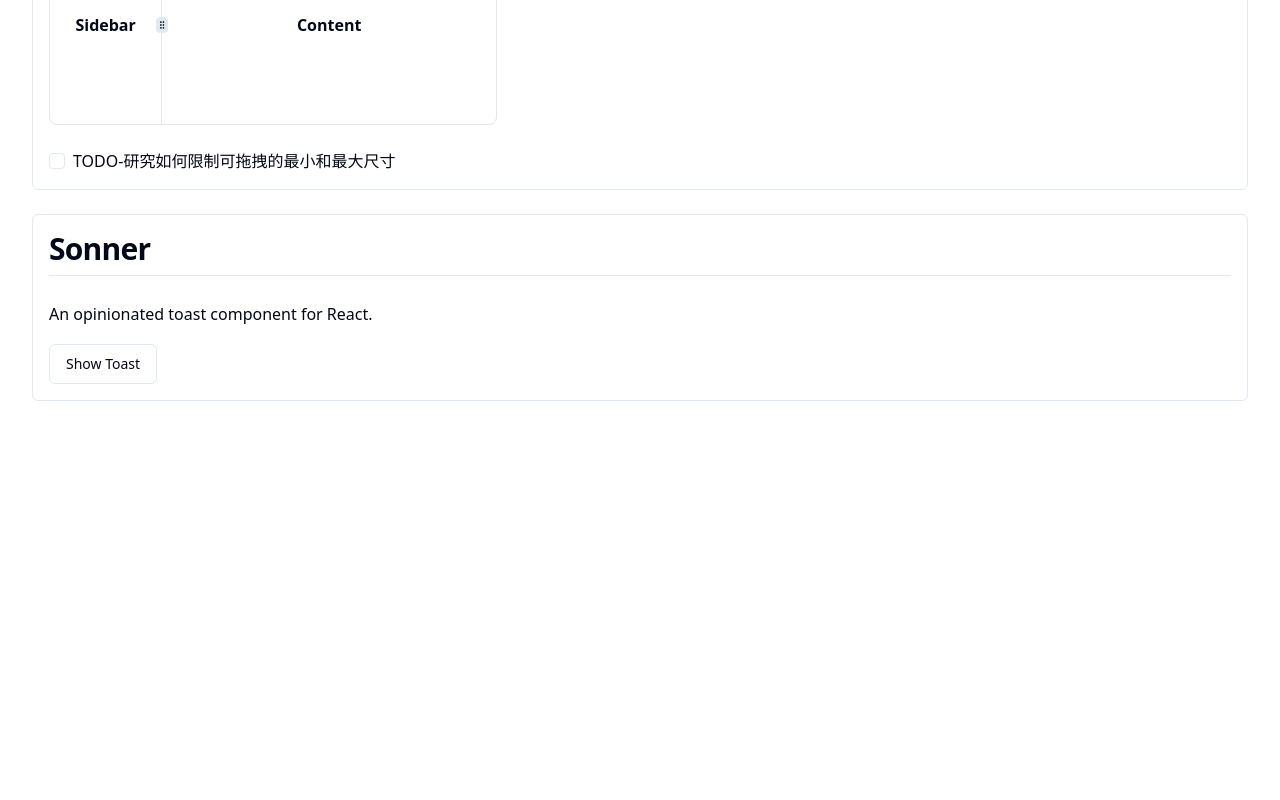
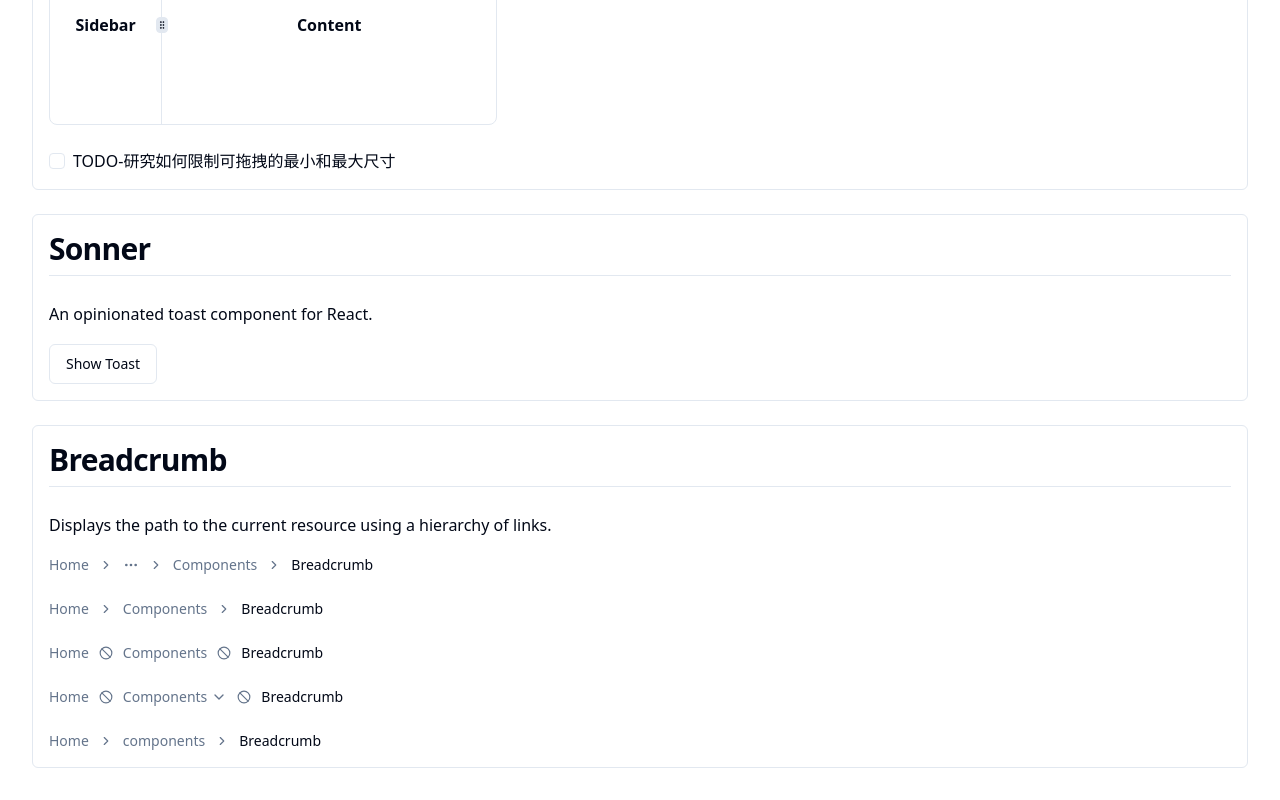
Before and after one commit to clifflee365/shadcn-ui-demo, a Next.js app: page /new in a window 1280 px wide. Shown: the part 2512-3312 px from the top of the page. Before the commit the page ends 2945 px from the top, so only its background shows below. Built offline with nearby package versions, Linux system fonts and the light colour scheme.

Commit message:
feat: breadcrumb

```diff
--- a/app/new/page.tsx
+++ b/app/new/page.tsx
@@ -14,6 +14,7 @@
 import { ResizableDemo, ResizableDirection, ResizableWithHandleDemo } from "@/components/ResizableDemo"
 import { Checkbox } from "@/components/ui/checkbox"
 import { SonnerDemo } from "@/components/SonnerDemo"
+import { BreadcrumbDemo, BreadcrumbDemoBasic, BreadcrumbLinkAsChild, BreadcrumbWithCustomSeparator, BreadcrumbWithDropdown } from "@/components/BreadcrumbDemo"
 
 const NewComponents = () => {
   return (
@@ -75,6 +76,18 @@
       >
         <SonnerDemo/>
       </Box>
+
+      <Box
+        title="Breadcrumb"
+        desc="Displays the path to the current resource using a hierarchy of links."
+        contentClassName="flex flex-col gap-6"
+      >
+        <BreadcrumbDemo/>
+        <BreadcrumbDemoBasic/>
+        <BreadcrumbWithCustomSeparator/>
+        <BreadcrumbWithDropdown/>
+        <BreadcrumbLinkAsChild/>
+      </Box>
     </div>
   )
 }
--- /dev/null
+++ b/components/BreadcrumbDemo.tsx
@@ -0,0 +1,153 @@
+import {
+  Breadcrumb,
+  BreadcrumbEllipsis,
+  BreadcrumbItem,
+  BreadcrumbLink,
+  BreadcrumbList,
+  BreadcrumbPage,
+  BreadcrumbSeparator,
+} from "@/components/ui/breadcrumb"
+import {
+  DropdownMenu,
+  DropdownMenuContent,
+  DropdownMenuItem,
+  DropdownMenuTrigger,
+} from "@/components/ui/dropdown-menu"
+
+import { Slash, ChevronDown } from "lucide-react"
+import Link from "next/link"
+
+export function BreadcrumbDemo() {
+  return (
+    <Breadcrumb>
+      <BreadcrumbList>
+        <BreadcrumbItem>
+          <BreadcrumbLink href="/">Home</BreadcrumbLink>
+        </BreadcrumbItem>
+        <BreadcrumbSeparator />
+        <BreadcrumbItem>
+          <DropdownMenu>
+            <DropdownMenuTrigger className="flex items-center gap-1">
+              <BreadcrumbEllipsis className="h-4 w-4" />
+              <span className="sr-only">Toggle menu</span>
+            </DropdownMenuTrigger>
+            <DropdownMenuContent align="start">
+              <DropdownMenuItem>Documentation</DropdownMenuItem>
+              <DropdownMenuItem>Themes</DropdownMenuItem>
+              <DropdownMenuItem>GitHub</DropdownMenuItem>
+            </DropdownMenuContent>
+          </DropdownMenu>
+        </BreadcrumbItem>
+        <BreadcrumbSeparator />
+        <BreadcrumbItem>
+          <BreadcrumbLink href="/docs/components">Components</BreadcrumbLink>
+        </BreadcrumbItem>
+        <BreadcrumbSeparator />
+        <BreadcrumbItem>
+          <BreadcrumbPage>Breadcrumb</BreadcrumbPage>
+        </BreadcrumbItem>
+      </BreadcrumbList>
+    </Breadcrumb>
+  )
+}
+
+export function BreadcrumbDemoBasic() {
+  return (
+    <Breadcrumb>
+      <BreadcrumbList>
+        <BreadcrumbItem>
+          <BreadcrumbLink href="/">Home</BreadcrumbLink>
+        </BreadcrumbItem>
+        <BreadcrumbSeparator />
+        <BreadcrumbItem>
+          <BreadcrumbLink href="/components">Components</BreadcrumbLink>
+        </BreadcrumbItem>
+        <BreadcrumbSeparator />
+        <BreadcrumbItem>
+          <BreadcrumbPage>Breadcrumb</BreadcrumbPage>
+        </BreadcrumbItem>
+      </BreadcrumbList>
+    </Breadcrumb>
+  )
+}
+
+export function BreadcrumbWithCustomSeparator(){
+  return (
+    <Breadcrumb>
+      <BreadcrumbList>
+        <BreadcrumbItem>
+          <BreadcrumbLink href="/">Home</BreadcrumbLink>
+        </BreadcrumbItem>
+        <BreadcrumbSeparator>
+          <Slash />
+        </BreadcrumbSeparator>
+        <BreadcrumbItem>
+          <BreadcrumbLink href="/components">Components</BreadcrumbLink>
+        </BreadcrumbItem>
+        <BreadcrumbSeparator>
+          <Slash />
+        </BreadcrumbSeparator>
+        <BreadcrumbItem>
+          <BreadcrumbPage>Breadcrumb</BreadcrumbPage>
+        </BreadcrumbItem>
+      </BreadcrumbList>
+    </Breadcrumb>
+  )
+}
+
+export function BreadcrumbWithDropdown() {
+  return (
+    <Breadcrumb>
+      <BreadcrumbList>
+        <BreadcrumbItem>
+          <BreadcrumbLink href="/">Home</BreadcrumbLink>
+        </BreadcrumbItem>
+        <BreadcrumbSeparator>
+          <Slash />
+        </BreadcrumbSeparator>
+        <BreadcrumbItem>
+          <DropdownMenu>
+            <DropdownMenuTrigger className="flex items-center gap-1">
+              Components
+              <ChevronDown className="h-4 w-4" />
+            </DropdownMenuTrigger>
+            <DropdownMenuContent align="start">
+              <DropdownMenuItem>Documentation</DropdownMenuItem>
+              <DropdownMenuItem>Themes</DropdownMenuItem>
+              <DropdownMenuItem>GitHub</DropdownMenuItem>
+            </DropdownMenuContent>
+          </DropdownMenu>
+        </BreadcrumbItem>
+        <BreadcrumbSeparator>
+          <Slash />
+        </BreadcrumbSeparator>
+        <BreadcrumbItem>
+          <BreadcrumbPage>Breadcrumb</BreadcrumbPage>
+        </BreadcrumbItem>
+      </BreadcrumbList>
+    </Breadcrumb>
+  )
+}
+
+export function BreadcrumbLinkAsChild(){
+  return (
+    <Breadcrumb>
+      <BreadcrumbList>
+        <BreadcrumbItem>
+          <BreadcrumbLink href="/">Home</BreadcrumbLink>
+        </BreadcrumbItem>
+        <BreadcrumbSeparator />
+        <BreadcrumbItem>
+          {/* <BreadcrumbLink href="/components">Components</BreadcrumbLink> */}
+          <BreadcrumbLink asChild>
+            <Link href="/components">components</Link>
+          </BreadcrumbLink>
+        </BreadcrumbItem>
+        <BreadcrumbSeparator />
+        <BreadcrumbItem>
+          <BreadcrumbPage>Breadcrumb</BreadcrumbPage>
+        </BreadcrumbItem>
+      </BreadcrumbList>
+    </Breadcrumb>
+  )
+}
--- /dev/null
+++ b/components/ui/breadcrumb.tsx
@@ -0,0 +1,115 @@
+import * as React from "react"
+import { Slot } from "@radix-ui/react-slot"
+import { ChevronRight, MoreHorizontal } from "lucide-react"
+
+import { cn } from "@/lib/utils"
+
+const Breadcrumb = React.forwardRef<
+  HTMLElement,
+  React.ComponentPropsWithoutRef<"nav"> & {
+    separator?: React.ReactNode
+  }
+>(({ ...props }, ref) => <nav ref={ref} aria-label="breadcrumb" {...props} />)
+Breadcrumb.displayName = "Breadcrumb"
+
+const BreadcrumbList = React.forwardRef<
+  HTMLOListElement,
+  React.ComponentPropsWithoutRef<"ol">
+>(({ className, ...props }, ref) => (
+  <ol
+    ref={ref}
+    className={cn(
+      "flex flex-wrap items-center gap-1.5 break-words text-sm text-muted-foreground sm:gap-2.5",
+      className
+    )}
+    {...props}
+  />
+))
+BreadcrumbList.displayName = "BreadcrumbList"
+
+const BreadcrumbItem = React.forwardRef<
+  HTMLLIElement,
+  React.ComponentPropsWithoutRef<"li">
+>(({ className, ...props }, ref) => (
+  <li
+    ref={ref}
+    className={cn("inline-flex items-center gap-1.5", className)}
+    {...props}
+  />
+))
+BreadcrumbItem.displayName = "BreadcrumbItem"
+
+const BreadcrumbLink = React.forwardRef<
+  HTMLAnchorElement,
+  React.ComponentPropsWithoutRef<"a"> & {
+    asChild?: boolean
+  }
+>(({ asChild, className, ...props }, ref) => {
+  const Comp = asChild ? Slot : "a"
+
+  return (
+    <Comp
+      ref={ref}
+      className={cn("transition-colors hover:text-foreground", className)}
+      {...props}
+    />
+  )
+})
+BreadcrumbLink.displayName = "BreadcrumbLink"
+
+const BreadcrumbPage = React.forwardRef<
+  HTMLSpanElement,
+  React.ComponentPropsWithoutRef<"span">
+>(({ className, ...props }, ref) => (
+  <span
+    ref={ref}
+    role="link"
+    aria-disabled="true"
+    aria-current="page"
+    className={cn("font-normal text-foreground", className)}
+    {...props}
+  />
+))
+BreadcrumbPage.displayName = "BreadcrumbPage"
+
+const BreadcrumbSeparator = ({
+  children,
+  className,
+  ...props
+}: React.ComponentProps<"li">) => (
+  <li
+    role="presentation"
+    aria-hidden="true"
+    className={cn("[&>svg]:size-3.5", className)}
+    {...props}
+  >
+    {children || <ChevronRight />}
+  </li>
+)
+BreadcrumbSeparator.displayName = "BreadcrumbSeparator"
+
+const BreadcrumbEllipsis = ({
+  className,
+  ...props
+}: React.ComponentProps<"span">) => (
+  <span
+    role="presentation"
+    aria-hidden="true"
+    className={cn("flex h-9 w-9 items-center justify-center", className)}
+    {...props}
+  >
+    <MoreHorizontal className="h-4 w-4" />
+    <span className="sr-only">More</span>
+  </span>
+)
+BreadcrumbEllipsis.displayName = "BreadcrumbElipssis"
+
+export {
+  Breadcrumb,
+  BreadcrumbList,
+  BreadcrumbItem,
+  BreadcrumbLink,
+  BreadcrumbPage,
+  BreadcrumbSeparator,
+  BreadcrumbEllipsis,
+}
```
